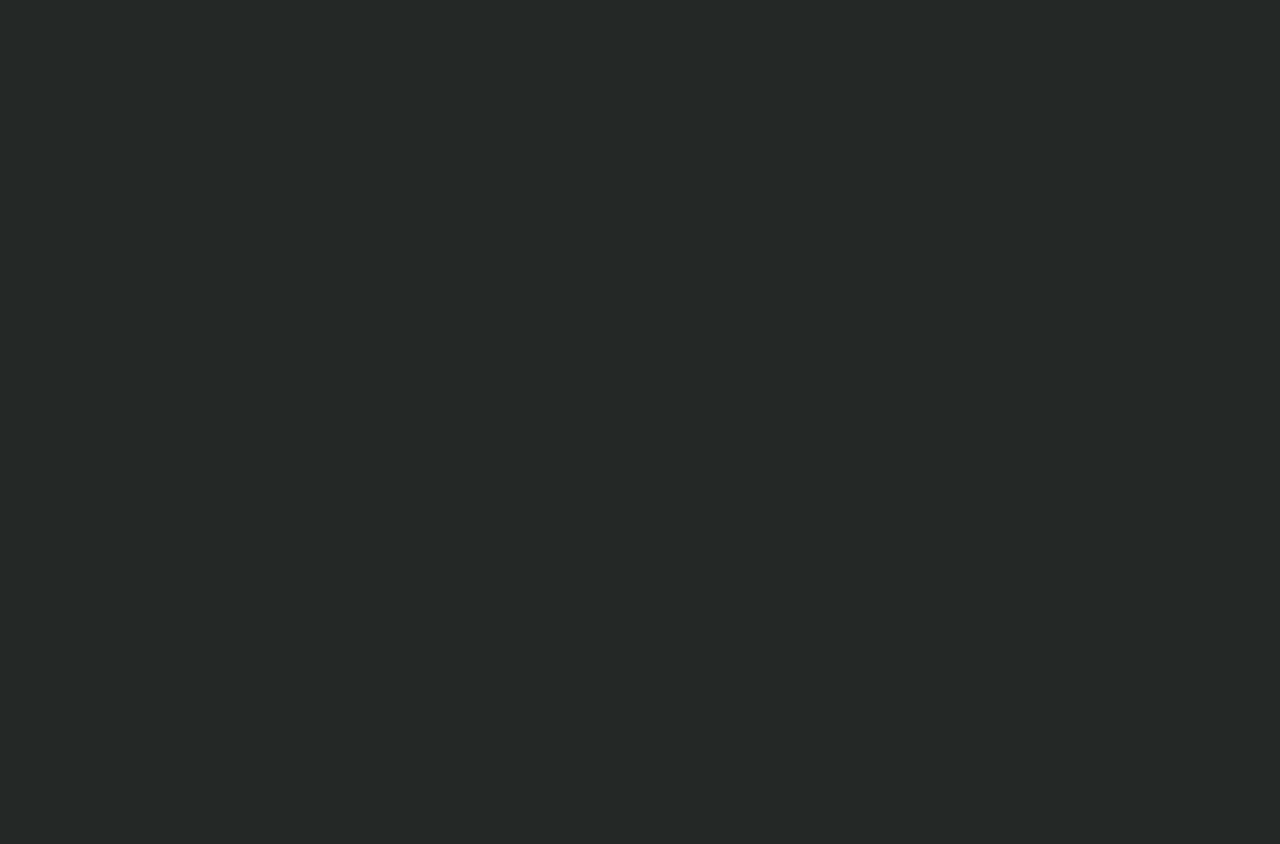
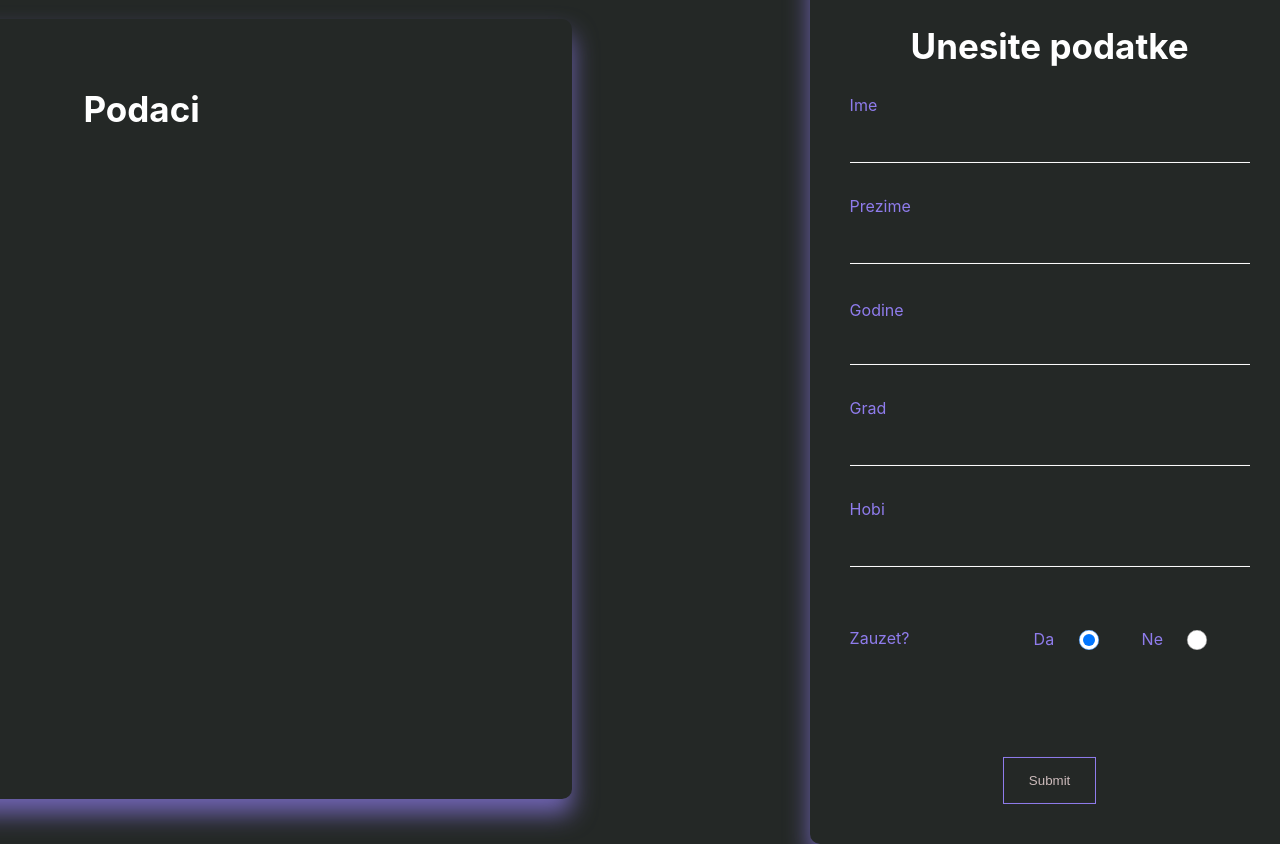
Before and after one commit to aminnicevic04/React-App-NIT, a React (Create React App) app in the folder my-app/: page / in a window 1280 px wide. Before the commit the page ends 800 px from the top, so only its background shows below. Built offline with nearby package versions, Linux system fonts and the light colour scheme.

Commit message:
projekat

```diff
--- a/my-app/src/App.js
+++ b/my-app/src/App.js
@@ -30,12 +30,12 @@ function App() {
   };
 
   return (
-    <div className="main">
-      <Cas6 />
-    </div>
-    // <>
-    //   <Forma1 addCard={addCard} cards={cards} />
-    // </>
+    // <div className="main">
+    //   <Cas6 />
+    // </div>
+    <>
+      <Forma1 addCard={addCard} cards={cards} />
+    </>
 
     // <div className="main">
     //   <div className="forma">
```
